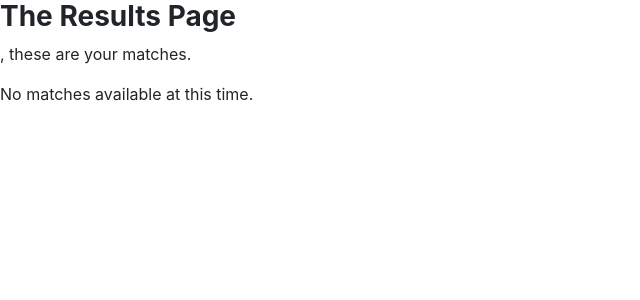
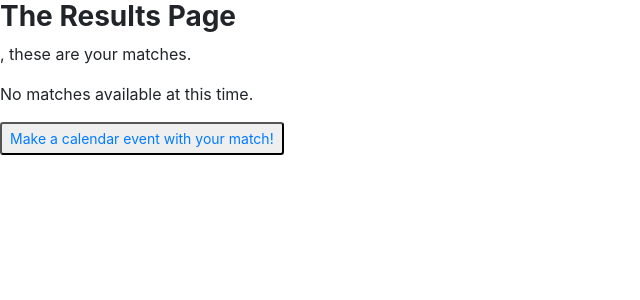
Before and after one commit to smlaming/Roomate-Finder, a Django app: a page that uses questionnaire/templates/answers.html in a window 1280 px wide. Shown: the top 300 px of the page, without its empty margins (0-640 px from the left). Run offline with Django 3.2, Linux system fonts and the light colour scheme; data comes from the database, SQL or seed files in the repository; some libraries are stand-ins or nearby versions.

Commit message:
Add link redirect from matches to creating a calendar event

```diff
--- a/questionnaire/templates/answers.html
+++ b/questionnaire/templates/answers.html
@@ -37,5 +37,7 @@
     <p>No matches available at this time.</p>
     {% endif %}
 </head>
-
+<button type="button" class="btn-sm">
+        <a href="{% url 'questionnaire:createevent' username %}">Make a calendar event with your match!</a>
+</button>
 </html>
--- a/questionnaire/templates/user_profile.html
+++ b/questionnaire/templates/user_profile.html
@@ -27,6 +27,6 @@
 </ul>
 <button type="button" class="btn-sm">
         <a href="{% url 'questionnaire:calendar' username %}">View my calendar</a>
-      </button>
+</button>
 </body>
 </html>
--- a/questionnaire/urls.py
+++ b/questionnaire/urls.py
@@ -8,6 +8,6 @@
     path('answers/<username>', views.answers, name='answers'),
     path('profile/<username>', views.user_profile, name ='profile'),
     path('calendar/<username>', views.calendar, name='calendar'),
-    path('calendar/createevent/<username>', views.create_event, name='create event')
+    path('calendar/createevent/<username>', views.create_event, name='createevent')
 
 ]
--- a/questionnaire/views.py
+++ b/questionnaire/views.py
@@ -104,7 +104,8 @@
     context = {
         "all_users": all_users,
         "curr_user": curr_user,
-        "matches": matches
+        "matches": matches,
+        'username':username
     }
     return render(request, 'answers.html', context)
 
```
